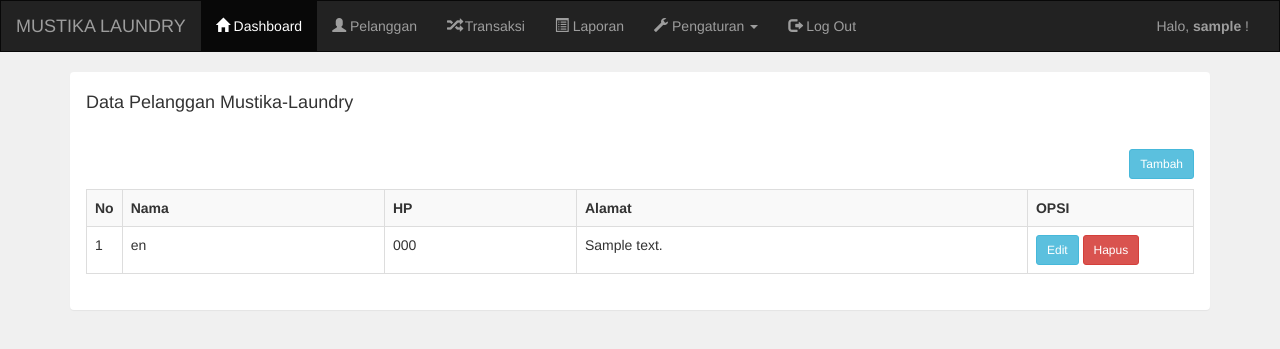
After one commit to Dhanirhama/mustika_laundry, a PHP site: page /admin/pelanggan.php in a window 1280 px wide. The commit adds this page. Shown: the top 349 px of the page. Run offline with PHP 8.4, Linux system fonts and the light colour scheme; the visitor is signed in with stand-in values (Sample User, id 1); tables that the repository leaves empty or names only in its code hold one stand-in row (values such as "Sample post").

Commit message:
membuat CRUD untuk pelanggan

```diff
--- a/admin/header.php
+++ b/admin/header.php
@@ -1,7 +1,7 @@
 <!DOCTYPE html>
 <html>
 <head>
-<title>SISTEM INFORMASI FAMILY LAUNDRY</title>
+<title>SISTEM INFORMASI MUSTIKA LAUNDRY</title>
 <link rel="stylesheet" type="text/css" href="../assets/css/bootstrap.css">
 <script type="text/javascript" src="../assets/js/jquery.js"></script>
 <script type="text/javascript" src="../assets/js/bootstrap.js"></script>
@@ -23,7 +23,7 @@ if($_SESSION['status']!="login"){
 <span class="icon-bar"></span>
 <span class="icon-bar"></span>
 </button>
-<a class="navbar-brand" href="index.php">FAMILY LAUNDRY</a>
+<a class="navbar-brand" href="index.php">MUSTIKA LAUNDRY</a>
 </div>
 <div class="collapse navbar-collapse" id="bs-example-navbar-collapse-1">
 <ul class="nav navbar-nav">
--- /dev/null
+++ b/admin/pelanggan.php
@@ -0,0 +1,42 @@
+<?php include 'header.php'; ?>
+<div class="container">
+    <div class="panel">
+        <div class="panel-heading">
+            <h4>Data Pelanggan Mustika-Laundry</h4>
+        </div>
+        <div class="panel-body">
+            <a href="pelanggan_tambah.php" class="btn btn-sm btn-info pull-right">Tambah</a>
+            <br/>
+            <br/>
+            <table class="table table-bordered table-striped">
+                <tr>
+                    <th width="1%">No</th>
+                    <th>Nama</th>
+                    <th>HP</th>
+                    <th>Alamat</th>
+                    <th width="15%">OPSI</th>
+                </tr>
+                <?php
+                include '../koneksi.php';
+                $data = mysqli_query($koneksi,"select * from pelanggan");
+                $no = 1;
+                while($d=mysqli_fetch_array($data)){
+                    ?>
+                    <tr>
+                        <td><?php echo $no++; ?></td>
+                        <td><?php echo $d['pelanggan_nama']; ?></td>
+                        <td><?php echo $d['pelanggan_hp']; ?></td>
+                        <td><?php echo $d['pelanggan_alamat']; ?></td>
+                        <td>
+                            <a href="pelanggan_edit.php?id=<?php echo $d['pelanggan_id']; ?>" class="btn btn-sm btn-info">Edit</a>
+                            <a href="pelanggan_hapus.php?id=<?php echo $d['pelanggan_id']; ?>" class="btn btn-sm btn-danger">Hapus</a>
+                        </td>
+                    </tr>
+                    <?php
+                }
+                ?>
+            </table>
+        </div>
+    </div>
+</div>
+<?php include 'footer.php'; ?>
--- /dev/null
+++ b/admin/pelanggan_hapus.php
@@ -0,0 +1,6 @@
+<?php
+include '../koneksi.php';
+$id = $_GET['id'];
+mysqli_query($koneksi,"delete from pelanggan where pelanggan_id='$id'");
+header("location:pelanggan.php");
+?>
```
Also changed, not shown: admin/pelanggan_aksi.php (added, +8 -0 lines), admin/pelanggan_edit.php (added, +42 -0 lines), admin/pelanggan_tambah.php (added, +32 -0 lines), admin/pelanggan_update.php (added, +9 -0 lines).
